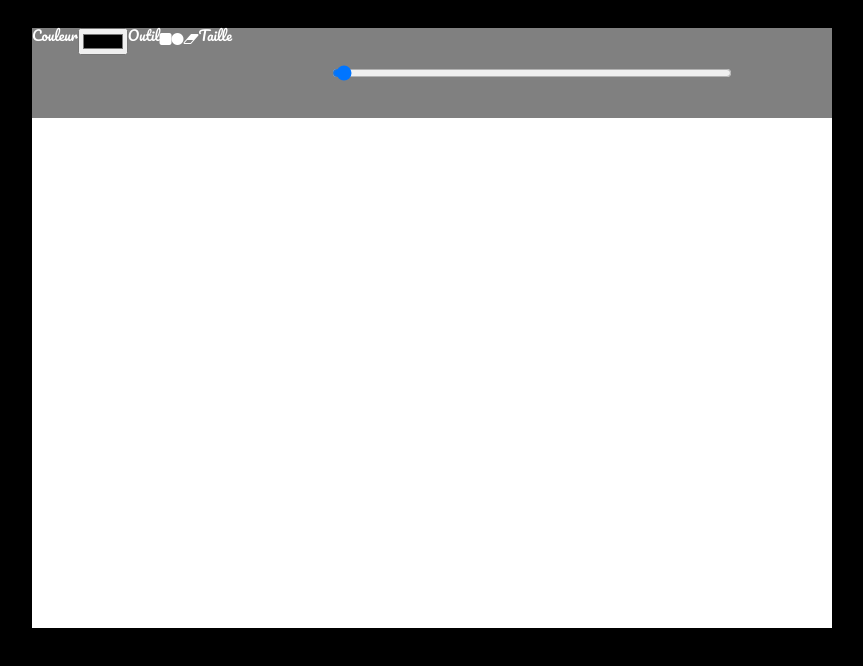
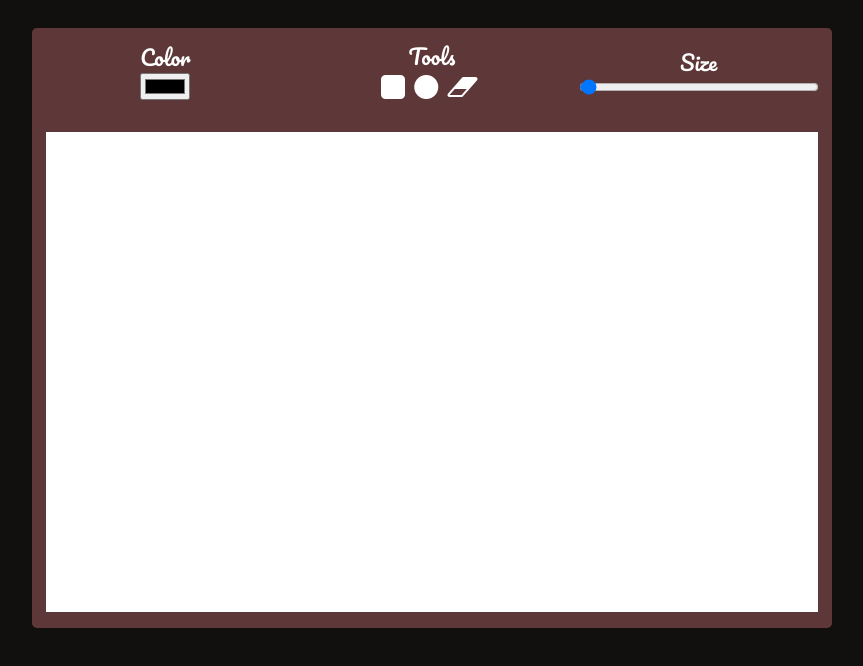
Before and after one commit to thomgo/paint-like, a plain HTML site: page index.html in a window 1280 px wide. Shown: the whole page, without its empty margins (208-1071 px from the left). Drawn offline with nearby package versions, Linux system fonts and the light colour scheme.

Commit message:
changed the app style and added comments in html and CSS

```diff
--- a/css/main.css
+++ b/css/main.css
@@ -94,13 +94,16 @@ textarea {
 /* ==========================================================================
    Author's custom styles
    ========================================================================== */
+
+/*Body and the main section that holds the app*/
+
 body {
-  background-color: black;
+  background-color: #120f0f;
   font-family: 'Pacifico', cursive;
 }
 
 section {
-  background-color: grey;
+  background-color: #5e3838;
   width: 100%;
   max-width: 800px;
   height: 100vh;
@@ -109,32 +112,49 @@ section {
   text-align: center;
   color: white;
   margin-top: 2em;
+  border-radius: 5px;
+}
+
+/*Header of the apps here you find the different tools*/
+
+#head {
+  height: 15%;
+  display: flex;
+  justify-content: space-around;
+  align-items: center;
+}
+
+.headElement {
+  width: 30%;
 }
 
 h2 {
   margin: 0;
-  font-size: 1em;
+  font-size: 1.5em;
+  margin-bottom: .2em;
 }
 
-#head {
-  height: 15%;
-  display: flex;
+.fa {
+  margin-right: .2em;
+  margin-left: : .2em;
 }
 
+input[type=range] {
+  width : 100%;
+  display: block;
+  margin: auto;
+}
+
+/*Painting zone of the app*/
 #main {
-  height: 85%;
+  height: 80%;
   background-color: white;
   position: relative;
+  margin: 1em;
 }
 
 .pixel {
   position: absolute;
-}
-
-input[type=range] {
-  width : 50%;
-  display: block;
-  margin: auto;
 }
 
 
--- a/index.html
+++ b/index.html
@@ -28,17 +28,25 @@
 
         <!-- Add your site or application content here -->
         <section>
+          <!-- Header off the app with the different tools -->
           <div id="head">
-          <h2>Couleur</h2>
-          <input id="color" type="color">
-          <h2>Outil</h2>
-          <span class="tool" id="carré"><i class="fa fa-square" aria-hidden="true"></i></span>
-          <span class="tool" id="rond"><i class="fa fa-circle" aria-hidden="true"></i></span>
-          <span class="tool" id="gomme"><i class="fa fa-eraser" aria-hidden="true"></i></span>
-          <h2>Taille</h2>
-          <input id ="range" type="range" value="1">
-          </div>
-          <div id="main">
+            <div class="headElement">
+              <h2>Color</h2>
+              <input id="color" type="color">
+            </div>
+            <div class="headElement">
+              <h2>Tools</h2>
+              <span class="tool" id="carré"><i class="fa fa-square fa-2x" aria-hidden="true"></i></span>
+              <span class="tool" id="rond"><i class="fa fa-circle fa-2x" aria-hidden="true"></i></span>
+              <span class="tool" id="gomme"><i class="fa fa-eraser fa-2x" aria-hidden="true"></i></span>
+            </div>
+            <div class="headElement">
+              <h2>Size</h2>
+              <input id ="range" type="range" value="1">
+            </div>
+            <!-- Main div that holds the drawing area -->
+            </div>
+            <div id="main">
 
           </div>
         </section>
```
